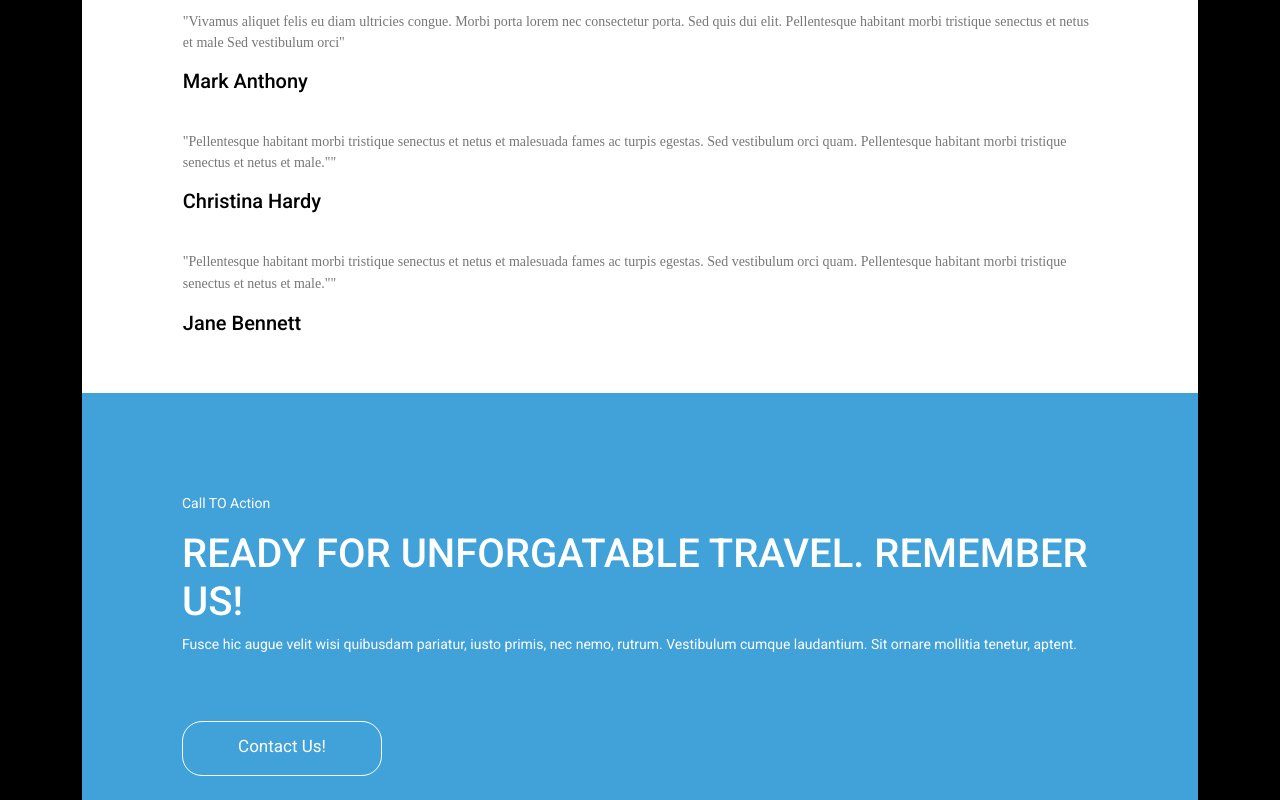
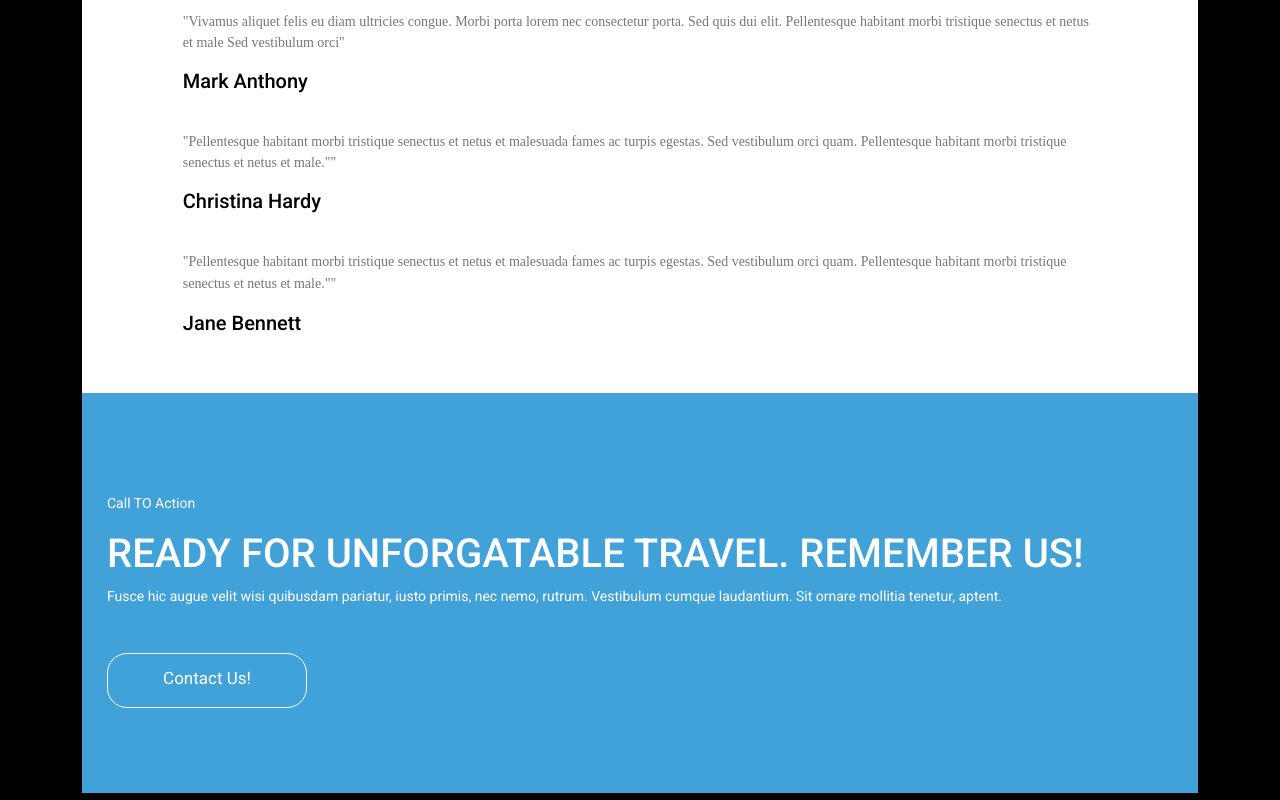
Before and after one commit to hishamrehab/Tours-Website-React-js, a React (Create React App) app: page / in a window 1280 px wide. Shown: the part 11200-12000 px from the top of the page. Built offline with nearby package versions, Linux system fonts and the light colour scheme; the HTML template or start-up script is replaced by a standard one.

Commit message:
edit contact us section

```diff
--- a/src/components/13-contactUs/ContactUs.jsx
+++ b/src/components/13-contactUs/ContactUs.jsx
@@ -7,7 +7,13 @@ const ContactUs = () => {
       <div
         style={{
           background: "#40A2D8",
-          padding: "100px",
+
+          paddingTop: "100px",
+          height: "400px",
+          width: "100%",
+          paddingRight: "25px",
+          paddingLeft: "25px",
+          paddingBottom: "25px",
         }}
       >
         <div
@@ -41,9 +47,8 @@ const ContactUs = () => {
                 backgroundColor: "#40A2D8",
                 fontSize: "17px",
                 paddingTop: "12px",
-                marginTop: "20px",
-                hover: {
-                  backgroundColor: "#40A2E3",
+                "&:hover": {
+                  background: "#40A2E3",
                 },
               }}
             >
```
